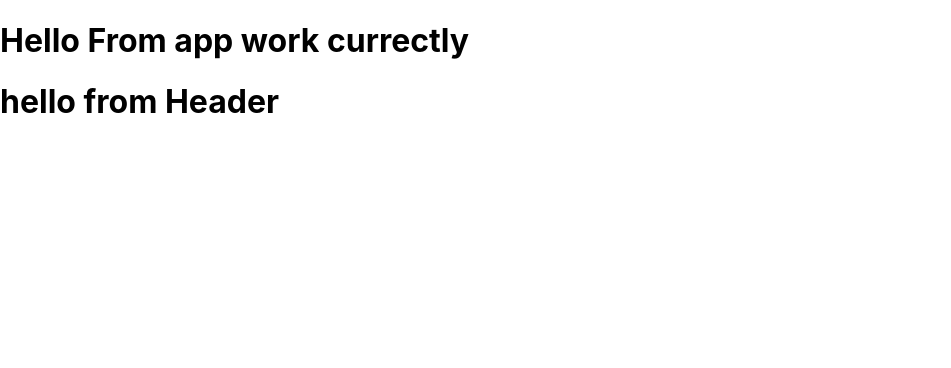
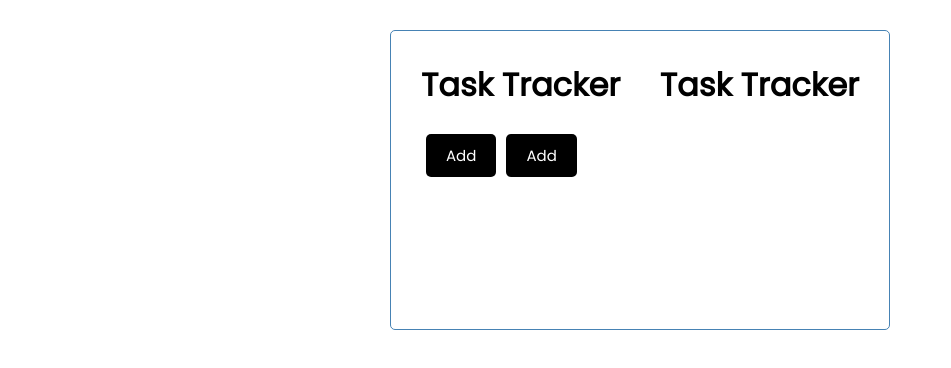
Before and after one commit to yasinarafatpro/react_tracking_task, a React (Create React App) app: page / in a window 1280 px wide. Shown: the top 368 px of the page, without its empty margins (0-951 px from the left). Built offline with nearby package versions, Linux system fonts and the light colour scheme.

Commit message:
add button

```diff
--- a/src/App.js
+++ b/src/App.js
@@ -1,9 +1,11 @@
 import Header from './component/Header'
+import Button from './component/Button';
 function App() {
   return (
     <div className='container'>
-      <h1>Hello From app work currectly</h1>
       <Header/>
+      <Button/>
+      <Button/>
     </div>
   );
 }
--- /dev/null
+++ b/src/component/Button.js
@@ -0,0 +1,6 @@
+const Button = () => {
+    return (
+        <button className='btn'>Add</button>
+    )
+}
+export default Button
--- a/src/component/Header.js
+++ b/src/component/Header.js
@@ -1,15 +1,21 @@
 import PropTypes from 'prop-types'
 
-const Header = ({title1}) => {
+const Header = ({ title1 }) => {
     return (
-        <h1>{title1}</h1>
-        )
+        <header className='header'>
+            <h1>{title1}</h1>
+            <h1>{title1}</h1>
+        </header>
+    )
 }
-Header.defaultProps={
-    title1:'hello from Header'
+Header.defaultProps = {
+    title1: 'Task Tracker'
 }
 Header.propTypes = {
-    title1 : PropTypes.string,
+    title1: PropTypes.string.isRequired,
 }
+// const headStyling ={
+//     color:'red',
+// }
 
 export default Header
--- a/src/index.css
+++ b/src/index.css
@@ -1,13 +1,112 @@
-body {
+@import url('https://fonts.googleapis.com/css2?family=Poppins:wght@300;400&display=swap');
+
+* {
+  box-sizing: border-box;
   margin: 0;
-  font-family: -apple-system, BlinkMacSystemFont, 'Segoe UI', 'Roboto', 'Oxygen',
-    'Ubuntu', 'Cantarell', 'Fira Sans', 'Droid Sans', 'Helvetica Neue',
-    sans-serif;
-  -webkit-font-smoothing: antialiased;
-  -moz-osx-font-smoothing: grayscale;
+  padding: 0;
 }
 
-code {
-  font-family: source-code-pro, Menlo, Monaco, Consolas, 'Courier New',
-    monospace;
+body {
+  font-family: 'Poppins', sans-serif;
 }
+
+.container {
+  max-width: 500px;
+  margin: 30px auto;
+  overflow: auto;
+  min-height: 300px;
+  border: 1px solid steelblue;
+  padding: 30px;
+  border-radius: 5px;
+}
+
+.header {
+  display: flex;
+  justify-content: space-between;
+  align-items: center;
+  margin-bottom: 20px;
+}
+
+.btn {
+  display: inline-block;
+  background: #000;
+  color: #fff;
+  border: none;
+  padding: 10px 20px;
+  margin: 5px;
+  border-radius: 5px;
+  cursor: pointer;
+  text-decoration: none;
+  font-size: 15px;
+  font-family: inherit;
+}
+
+.btn:focus {
+  outline: none;
+}
+
+.btn:active {
+  transform: scale(0.98);
+}
+
+.btn-block {
+  display: block;
+  width: 100%;
+}
+
+.task {
+  background: #f4f4f4;
+  margin: 5px;
+  padding: 10px 20px;
+  cursor: pointer;
+}
+
+.task.reminder {
+  border-left: 5px solid green;
+}
+
+.task h3 {
+  display: flex;
+  align-items: center;
+  justify-content: space-between;
+}
+
+.add-form {
+  margin-bottom: 40px;
+}
+
+.form-control {
+  margin: 20px 0;
+}
+
+.form-control label {
+  display: block;
+}
+
+.form-control input {
+  width: 100%;
+  height: 40px;
+  margin: 5px;
+  padding: 3px 7px;
+  font-size: 17px;
+}
+
+.form-control-check {
+  display: flex;
+  align-items: center;
+  justify-content: space-between;
+}
+
+.form-control-check label {
+  flex: 1;
+}
+
+.form-control-check input {
+  flex: 2;
+  height: 20px;
+}
+
+footer {
+  margin-top: 30px;
+  text-align: center;
+}
```
